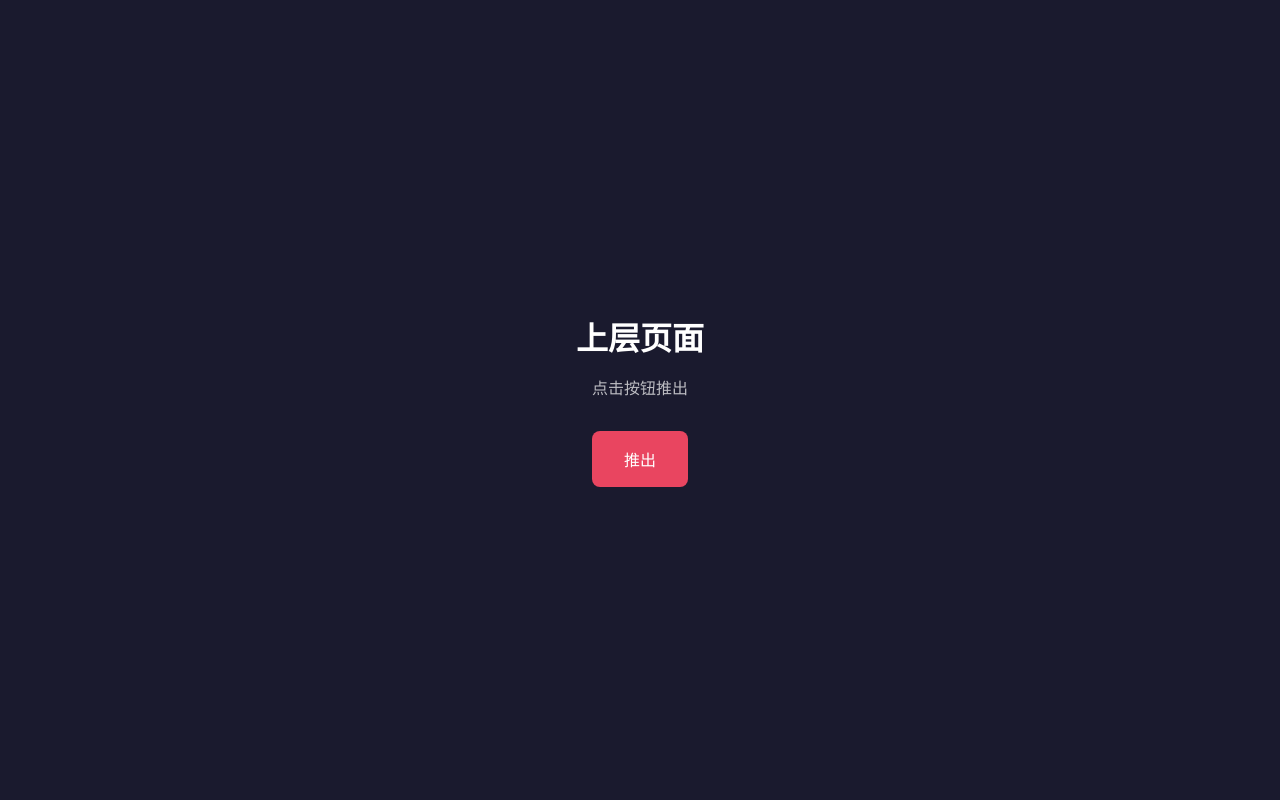
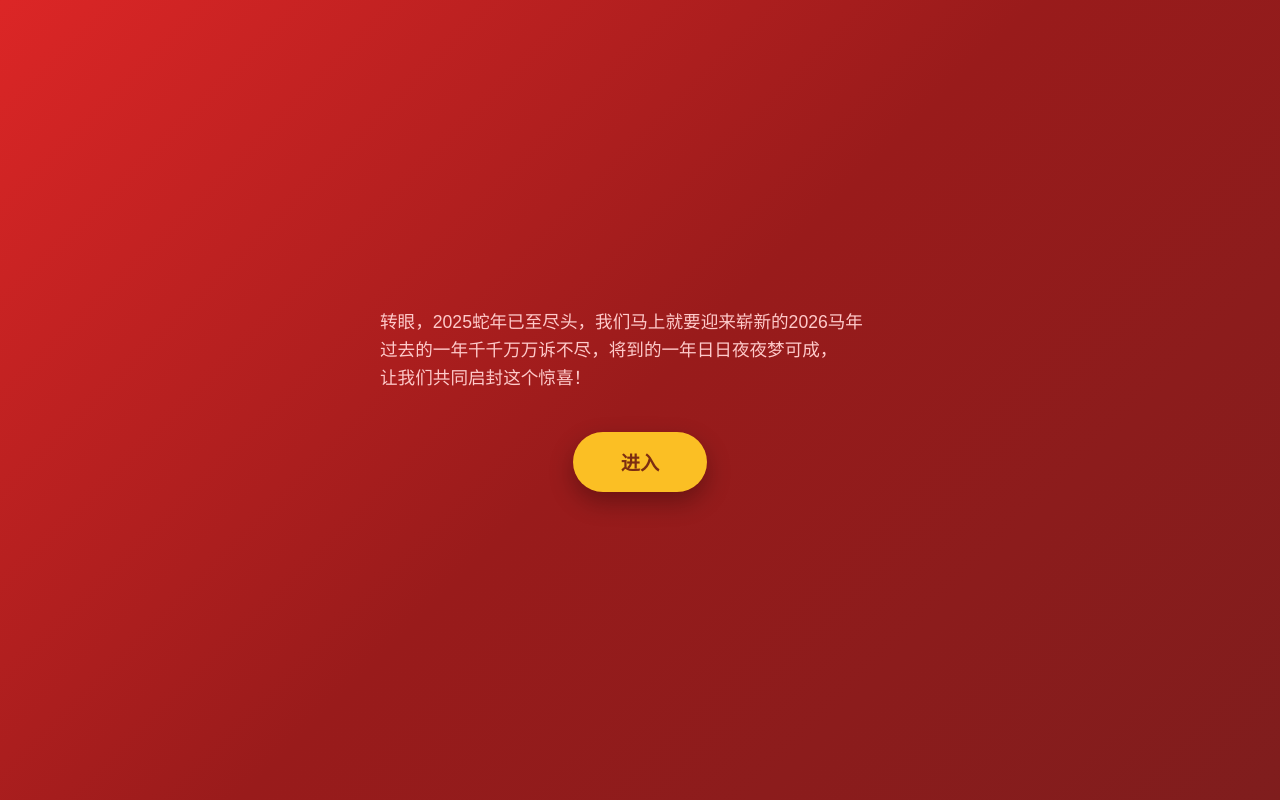
Before and after one commit to PANYIHANG2012/NewYearSurprise, a plain HTML site: page index.html in a window 1280 px wide. Drawn offline with Linux system fonts and the light colour scheme; a web font is replaced by a local one.

Commit message:
Add files via upload

```diff
--- a/index.html
+++ b/index.html
@@ -12,9 +12,17 @@
        }
 
        body {
+           font-family: "阿里妈妈东方大楷", sans-serif;
            overflow: hidden;
        }
-
+       /* 临时解决方案：使用本地字体文件（需下载字体到项目目录） */
+       @font-face {
+           font-family: "阿里妈妈东方大楷";
+           src: url("./fonts/AlimamaDongFangDaKai-Regular.woff2") format("woff2"),
+           url("./fonts/AlimamaDongFangDaKai-Regular.woff") format("woff");
+           font-weight: 400;
+           font-display: swap;
+       }
        /* 容器 */
        .container {
            position: relative;
@@ -22,86 +30,181 @@
            height: 100vh;
        }
 
-        /* 下层 div */
+       /* 第二层 - 自动判断深浅模式 */
        .back-layer {
            position: absolute;
            inset: 0;
-            background: linear-gradient(135deg, #667eea 0%, #764ba2 100%);
            display: flex;
+           flex-direction: column;
+           justify-content: center;
            align-items: center;
-            justify-content: center;
-            color: white;
-            font-size: 2rem;
            z-index: 1;
+           transition: background-color 0.3s;
        }
 
-        /* 上层 div - PPT推出效果 */
+       /* 浅色模式 */
+       @media (prefers-color-scheme: light) {
+           .back-layer {
+               background: #ffffff;
+               color: #1a1a1a;
+           }
+       }
+
+       /* 深色模式 */
+       @media (prefers-color-scheme: dark) {
+           .back-layer {
+               background: #0a0a0a;
+               color: #ffffff;
+           }
+       }
+
+       /* 图片容器 - 完全居中 */
+       .images-wrapper {
+           position: relative;
+           width: 200px;
+           height: 200px;
+           display: flex;
+           justify-content: center;
+           align-items: center;
+       }
+
+       /* 两张图片单纯叠加居中 */
+       .overlap-img {
+           position: absolute;
+           width: 150px;
+           height: 150px;
+           object-fit: cover;
+       }
+
+       /* 图片上方文字 */
+       .top-text {
+           margin-bottom: 30px;
+           font-size: 1.5rem;
+           font-weight: 600;
+           text-align: center;
+       }
+
+       /* 重置按钮 */
+       .reset-btn {
+           margin-top: 40px;
+           padding: 12px 24px;
+           background: transparent;
+           border: 2px solid currentColor;
+           color: inherit;
+           border-radius: 8px;
+           cursor: pointer;
+           font-size: 1rem;
+           transition: all 0.3s;
+       }
+
+       .reset-btn:hover {
+           background: currentColor;
+       }
+
+       @media (prefers-color-scheme: light) {
+           .reset-btn:hover {
+               color: #fff;
+           }
+       }
+       @media (prefers-color-scheme: dark) {
+           .reset-btn:hover {
+               color: #000;
+           }
+       }
+
+       /* 第一层 - 过年喜庆红 */
        .front-layer {
            position: absolute;
            inset: 0;
-            background: #1a1a2e;
+           background: linear-gradient(135deg, #dc2626 0%, #991b1b 50%, #7f1d1d 100%);
            display: flex;
            flex-direction: column;
+           justify-content: center;
            align-items: center;
-            justify-content: center;
-            color: white;
            z-index: 2;
-            /* 关键动画属性 */
-            transition: transform 0.6s ease-in-out, opacity 0.6s ease-in-out;
+           transition: transform 0.6s cubic-bezier(0.4, 0, 0.2, 1), opacity 0.6s;
        }
 
-        /* 推出状态 - 由下往上移出 */
+       /* 推出效果 - 由下往上 */
        .front-layer.push-out {
            transform: translateY(-100%);
            opacity: 0;
        }
 
-        /* 按钮样式 */
-        button {
-            margin-top: 2rem;
-            padding: 1rem 2rem;
-            font-size: 1rem;
-            background: #e94560;
-            color: white;
-            border: none;
-            border-radius: 8px;
-            cursor: pointer;
-            transition: background 0.3s;
+       /* 文字容器 - 按钮上方，居左得当 */
+       .text-container {
+           margin-bottom: 40px;
+           padding: 0 40px;
+           max-width: 600px;
+           width: 100%;
+           text-align: left;
        }
 
-        button:hover {
-            background: #c13651;
+       .text-container h1 {
+           color: #fef2f2;
+           font-size: 2.5rem;
+           font-weight: 700;
+           margin-bottom: 12px;
+           text-shadow: 0 2px 4px rgba(0,0,0,0.3);
        }
 
-        /* 重置按钮（在下层） */
-        .reset-btn {
-            margin-top: 1rem;
-            background: rgba(255,255,255,0.2);
-            border: 2px solid white;
+       .text-container p {
+           color: #fecaca;
+           font-size: 1.1rem;
+           line-height: 1.6;
        }
 
-        .reset-btn:hover {
-            background: rgba(255,255,255,0.3);
+       /* 推出按钮 */
+       .push-btn {
+           padding: 16px 48px;
+           background: #fbbf24;
+           color: #7c2d12;
+           border: none;
+           border-radius: 50px;
+           font-size: 1.2rem;
+           font-weight: 600;
+           cursor: pointer;
+           box-shadow: 0 10px 25px rgba(0,0,0,0.3);
+           transition: all 0.3s;
+       }
+
+       .push-btn:hover {
+           transform: translateY(-2px);
+           box-shadow: 0 15px 35px rgba(0,0,0,0.4);
+           background: #f59e0b;
+       }
+
+       .push-btn:active {
+           transform: translateY(0);
        }
    </style>
 </head>
 <body>
 
 <div class="container">
-    <!-- 下层内容 -->
-    <div class="back-layer">
-        <div style="text-align: center;">
-            <h1>下层页面</h1>
-            <p style="font-size: 1rem; margin-top: 1rem; opacity: 0.8;">上层已推出</p>
-            <button class="reset-btn" onclick="reset()">重置</button>
-        </div>
+   <!-- 第二层 -->
+   <div class="back-layer" id="backLayer">
+       <!-- 图片上方文字 -->
+       <div class="top-text">
+           <p>试试切换手机深浅模式吧</p>
        </div>
 
-    <!-- 上层内容（带按钮） -->
+       <!-- 两张单纯叠加居中的图片 -->
+       <div class="images-wrapper">
+           <img src="./card.png" class="overlap-img">
+           <img src="./cardcover.png" class="overlap-img">
+       </div>
+
+       <button class="reset-btn" onclick="reset()">返回</button>
+   </div>
+
+   <!-- 第一层 -->
    <div class="front-layer" id="frontLayer">
-        <h1>上层页面</h1>
-        <p style="margin-top: 1rem; opacity: 0.7;">点击按钮推出</p>
-        <button onclick="pushOut()">推出</button>
+       <div class="text-container">
+           <p>转眼，2025蛇年已至尽头，我们马上就要迎来崭新的2026马年<br>过去的一年千千万万诉不尽，将到的一年日日夜夜梦可成，<br>让我们共同启封这个惊喜！</p>
+       </div>
+
+       <button class="push-btn" onclick="pushOut()">进入</button>
    </div>
 </div>
 
```
Lines whose indentation alone changed are shown as unchanged.
